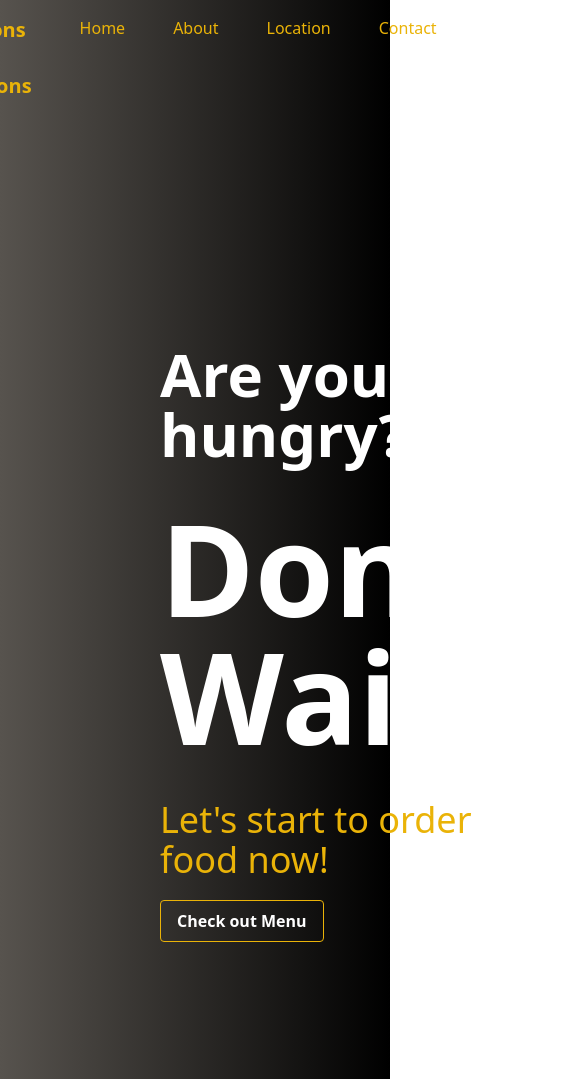
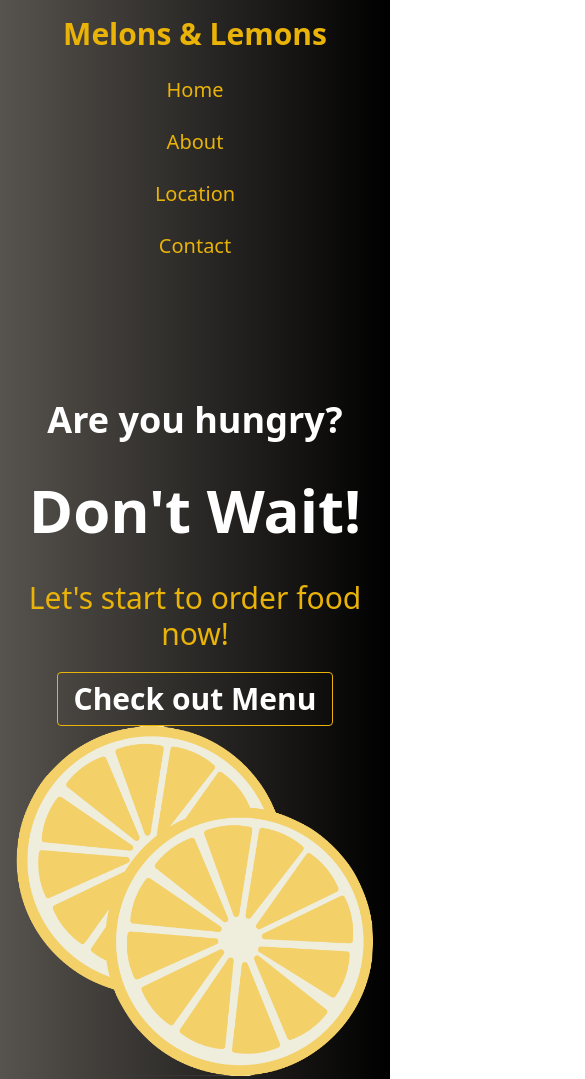
Before and after one commit to RiuSRoy/tailwind-css, a website built with Vite: page landing.html in a window 390 px wide. Shown: the top 1079 px of the page, 585 px wide, since content can reach past the window. Built offline with nearby package versions, Linux system fonts and the light colour scheme.

Commit message:
Make site mobile responsive

```diff
--- a/index.html
+++ b/index.html
@@ -23,7 +23,7 @@
                 <h4 class="font-bold text-6xl py-5">Are you hungry?</h4>
                 <h1 class="font-extrabold text-9xl py-5">Don't Wait!</h1>
                 <h4 class="font-medium text-4xl py-5 text-yellow-500">Let's start to order food now!</h4>
-                <button class="bg-transparent hover:bg-yellow-500 font-semibold hover:text-black py-2 px-4 border border-yellow-500 hover:border-transparent rounded">
+                <button class="btn">
                     Check out Menu
                   </button>
             </div>
--- a/landing.html
+++ b/landing.html
@@ -9,26 +9,26 @@
 </head>
 <body>
     <div class="bg-gradient-to-r from-stone-600 to-black">
-        <nav class="p-4 text-yellow-500 ">
-            <ul class="flex justify-center space-x-12">
-                <li class="cursor-pointer font-semibold text-xl">Melons & Lemons</li>
-                <li class="cursor-pointer">Home</li>
-                <li class="cursor-pointer">About</li>
-                <li class="cursor-pointer">Location</li>
-                <li class="cursor-pointer">Contact</li>
+        <nav class="p-4 text-yellow-500 text-center">
+            <ul class="sm:flex sm:justify-center sm:space-x-12 space-y-6 ">
+                <li class="cursor-pointer font-semibold text-3xl hover:text-yellow-400">Melons & Lemons</li>
+                <li class="cursor-pointer text-xl hover:text-yellow-400 hover:underline">Home</li>
+                <li class="cursor-pointer text-xl hover:text-yellow-400 hover:underline">About</li>
+                <li class="cursor-pointer text-xl hover:text-yellow-400 hover:underline">Location</li>
+                <li class="cursor-pointer text-xl hover:text-yellow-400 hover:underline">Contact</li>
             </ul>
         </nav>
-        <main class="flex">
-            <div class="main text-white py-52 px-40 h-fit w-fit">
-                <h4 class="font-bold text-6xl py-5">Are you hungry?</h4>
-                <h1 class="font-extrabold text-9xl py-5">Don't Wait!</h1>
-                <h4 class="font-medium text-4xl py-5 text-yellow-500">Let's start to order food now!</h4>
-                <button class="bg-transparent hover:bg-yellow-500 font-semibold hover:text-black py-2 px-4 border border-yellow-500 hover:border-transparent rounded">
+        <main class="md:flex m-2  py-24 px-2 lg:py-24 xl:py-32 h-fit w-fit text-center md:text-left md:pl-10 lg:pl-24 xl:pl-40">
+            <div class="main text-white">
+                <h4 class="font-bold text-4xl sm:text-4xl lg:text-5xl xl:text-6xl py-5">Are you hungry?</h4>
+                <h1 class="font-extrabold text-6xl lg:text-7xl xl:text-9xl py-5">Don't Wait!</h1>
+                <h4 class="font-medium text-3xl py-5 text-yellow-500">Let's start to order food now!</h4>
+                <button class="btn">
                     Check out Menu
                   </button>
             </div>
-            <div class="flex float-right items-center w-fit">
-                <img src="./Lemons.png" class="saturate-150" />
+            <div class="md:shrink-0">
+                <img class="w-full" src="./Lemons.png" alt="Lemons">
             </div>
         </main>
     </div>
--- a/style.css
+++ b/style.css
@@ -1,3 +1,7 @@
 @tailwind base;
 @tailwind components;
+
+.btn {
+    @apply bg-transparent text-3xl hover:bg-gradient-to-r hover:from-yellow-200 hover:to-yellow-600 font-semibold hover:text-black py-2 px-4 border border-yellow-500 hover:border-transparent rounded
+}
 @tailwind utilities;
```
Also changed, not shown: README.md.
